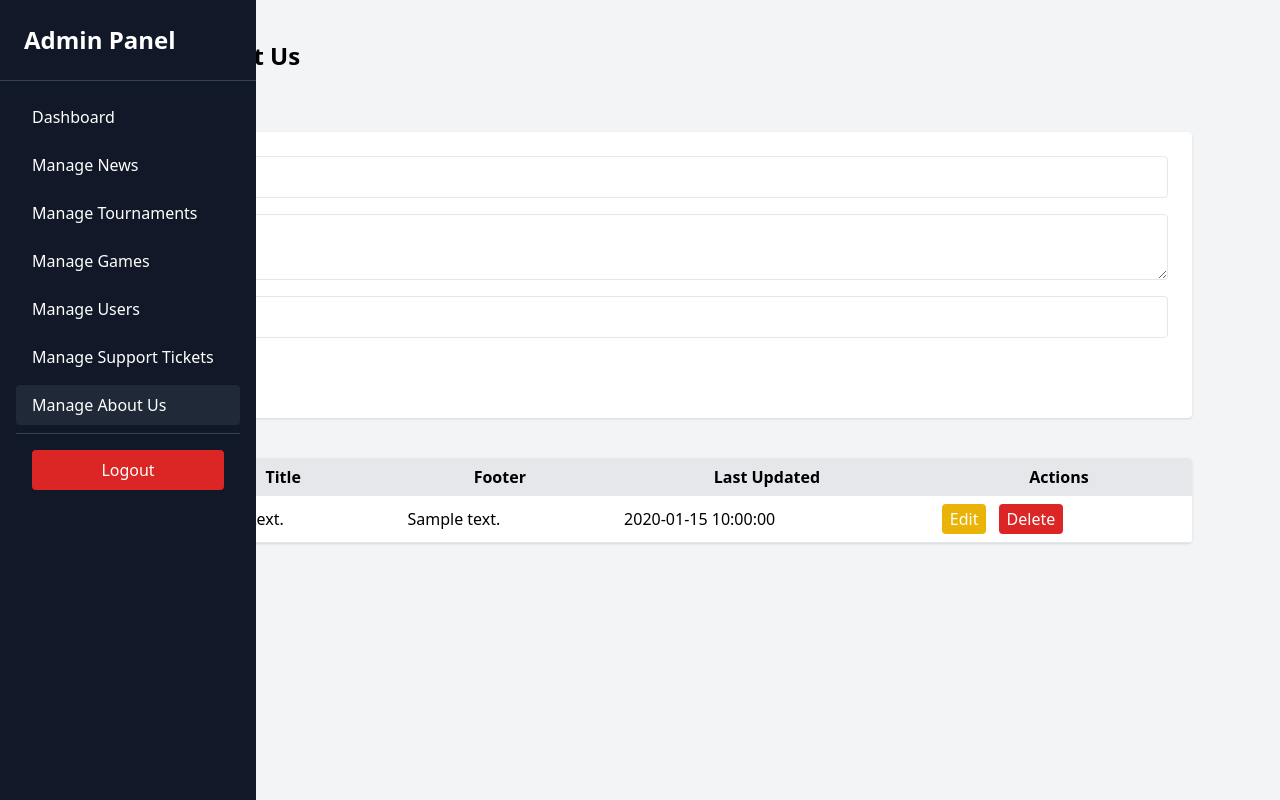
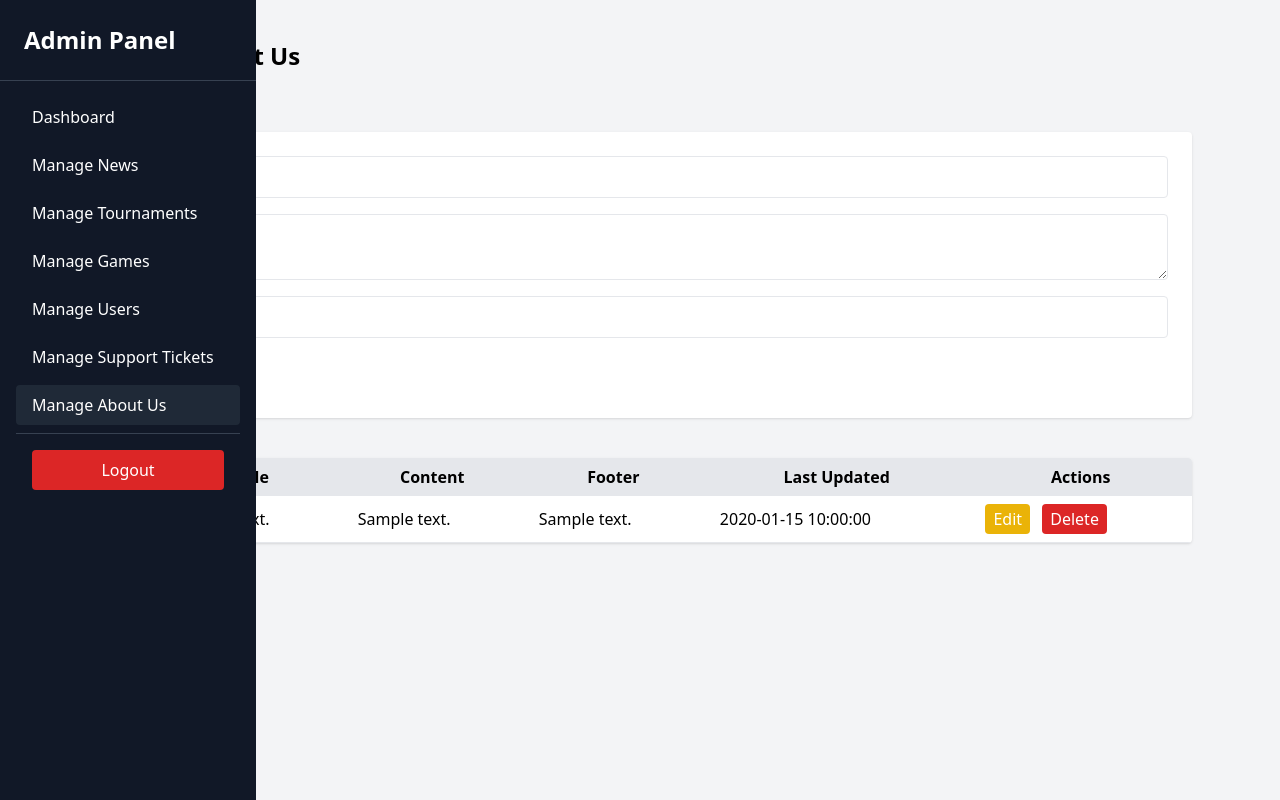
Before and after one commit to Sinyedu/dwpcinema-2025, a PHP site: page /views/aboutus.php in a window 1280 px wide. Run offline with PHP 8.4, Linux system fonts and the light colour scheme; the visitor is signed in with stand-in values (Sample User, id 1); tables that the repository leaves empty hold one stand-in row (values such as "Sample post"); data that the repository does not hold is empty; a stand-in replaces the project's code that opens the database connection; some libraries are stand-ins or nearby versions.

Commit message:
fix: added aboutContent

```diff
--- a/views/aboutus.php
+++ b/views/aboutus.php
@@ -79,6 +79,7 @@ include __DIR__ . '/../includes/adminSidebar.php';
                 <tr class="bg-gray-200">
                     <th class="px-4 py-2">ID</th>
                     <th class="px-4 py-2">Title</th>
+                    <th class="px-4 py-2">Content</th>
                     <th class="px-4 py-2">Footer</th>
                     <th class="px-4 py-2">Last Updated</th>
                     <th class="px-4 py-2">Actions</th>
@@ -89,6 +90,7 @@ include __DIR__ . '/../includes/adminSidebar.php';
                     <tr class="border-b">
                         <td class="px-4 py-2"><?= $item['aboutID'] ?></td>
                         <td class="px-4 py-2"><?= htmlspecialchars($item['aboutTitle']) ?></td>
+                        <td class="px-4 py-2"><?= nl2br(htmlspecialchars($item['aboutContent'])) ?></td>
                         <td class="px-4 py-2"><?= htmlspecialchars($item['aboutFooter']) ?></td>
                         <td class="px-4 py-2"><?= $item['lastUpdated'] ?></td>
                         <td class="px-4 py-2 space-x-2">
```
